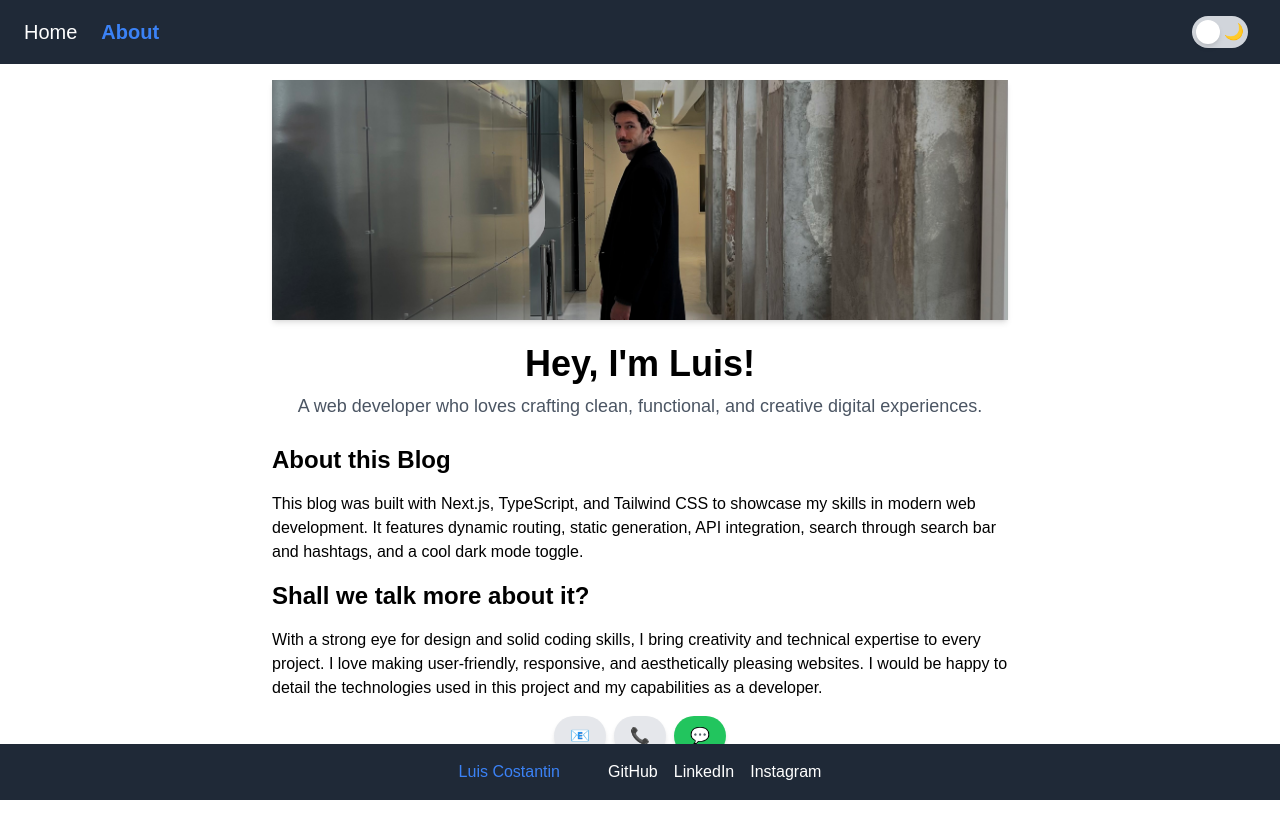
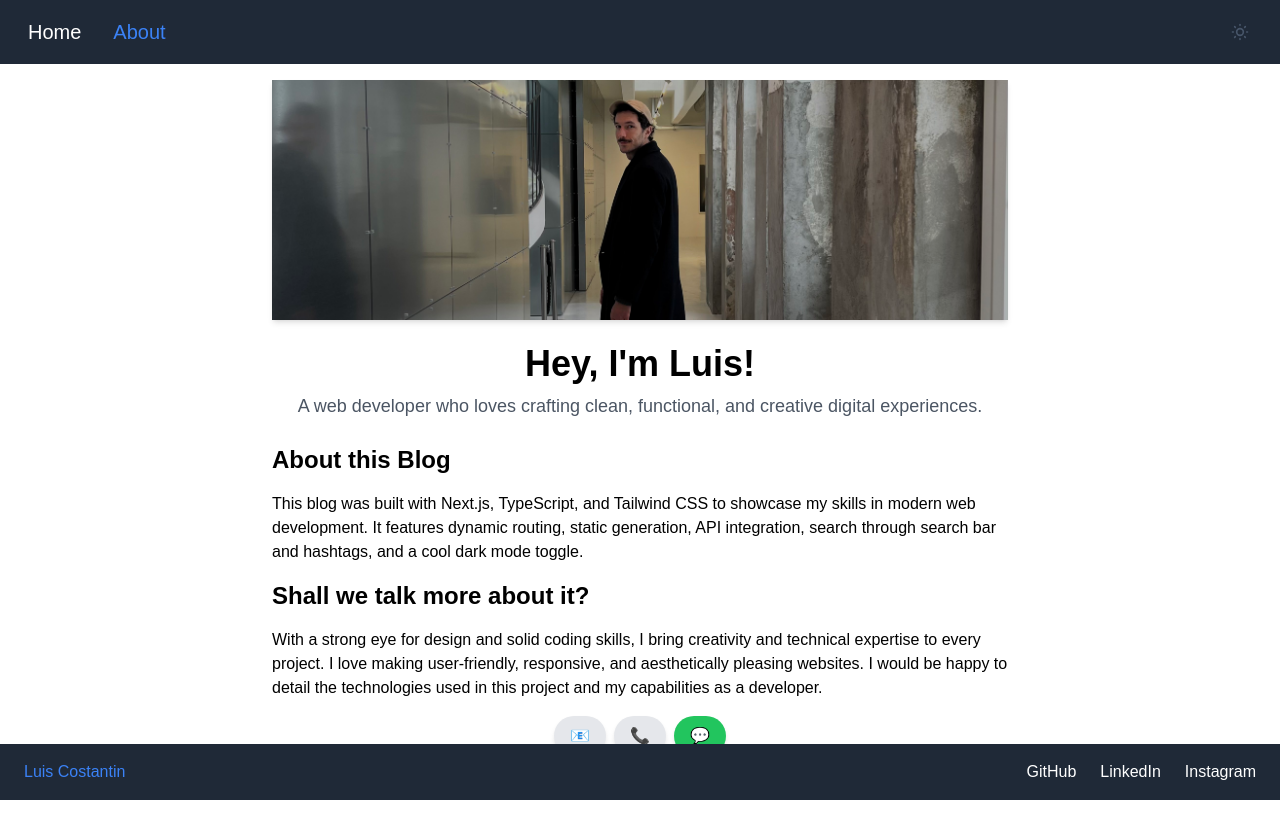
Before and after one commit to luisclaudioc/luis-costantin-blog, a Next.js app: page /about in a window 1280 px wide. Built offline with nearby package versions, Linux system fonts and the light colour scheme.

Commit message:
style fixes 1

```diff
--- a/components/DarkModeToggle.tsx
+++ b/components/DarkModeToggle.tsx
@@ -1,61 +1,79 @@
-"use client";
+"use client"
 
-import { useEffect, useState } from "react";
-import { motion } from "framer-motion";
+import { useEffect, useState } from "react"
 
 export default function DarkModeToggle() {
-  const [darkMode, setDarkMode] = useState(() => {
-    // Check if theme is already stored in localStorage
-    return typeof window !== "undefined" && localStorage.getItem("theme") === "dark";
-  });
+  const [darkMode, setDarkMode] = useState(false) // Default to false
 
+  // ✅ Ensure dark mode is set correctly on mount
   useEffect(() => {
-    // Apply the theme on initial load
+    const savedTheme = localStorage.getItem("theme")
+    const prefersDark = window.matchMedia("(prefers-color-scheme: dark)").matches
+
+    if (savedTheme === "dark" || (!savedTheme && prefersDark)) {
+      setDarkMode(true)
+      document.documentElement.classList.add("dark")
+    } else {
+      setDarkMode(false)
+      document.documentElement.classList.remove("dark")
+    }
+  }, [])
+
+  // ✅ Update class when darkMode changes
+  useEffect(() => {
+    console.log("Dark mode:", darkMode) // Debugging log
     if (darkMode) {
-      document.documentElement.classList.add("dark");
+      document.documentElement.classList.add("dark")
+      localStorage.setItem("theme", "dark")
     } else {
-      document.documentElement.classList.remove("dark");
+      document.documentElement.classList.remove("dark")
+      localStorage.setItem("theme", "light")
     }
-  }, [darkMode]); // Runs whenever darkMode changes
+  }, [darkMode])
 
   const toggleDarkMode = () => {
-    setDarkMode((prev) => {
-      const newMode = !prev;
-      document.documentElement.classList.toggle("dark", newMode);
-      localStorage.setItem("theme", newMode ? "dark" : "light");
-      return newMode;
-    });
-  };
+    setDarkMode((prev) => !prev)
+  }
 
   return (
     <button
       onClick={toggleDarkMode}
-      className="relative w-14 h-8 flex items-center bg-gray-300 dark:bg-gray-700 rounded-full p-1 transition-all"
+      className="relative w-10 h-10 rounded-full focus:outline-none focus:ring-2 focus:ring-blue-500 dark:focus:ring-blue-400 transition-colors duration-300"
     >
-      {/* Moon icon */}
-      <motion.span
-        className="absolute right-1 text-gray-400"
-        animate={{ opacity: darkMode ? 0 : 1 }}
-        transition={{ duration: 0.3 }}
-      >
-        🌙
-      </motion.span>
+      <span className="sr-only">Toggle dark mode</span>
+      <div className="absolute inset-0 flex items-center justify-center transition-opacity duration-300 ease-in-out">
 
-      {/* Toggle ball */}
-      <motion.div
-        className="w-6 h-6 bg-white dark:bg-gray-900 rounded-full shadow-md"
-        animate={{ x: darkMode ? 24 : 0 }}
-        transition={{ type: "spring", stiffness: 300, damping: 20 }}
-      />
+        {/* Sun icon */}
+        <svg
+          className={`w-5 h-5 text-slate-600 dark:text-slate-400 ${darkMode ? "opacity-0" : "opacity-100"}`}
+          fill="none"
+          viewBox="0 0 24 24"
+          stroke="currentColor"
+        >
+          <path
+            strokeLinecap="round"
+            strokeLinejoin="round"
+            strokeWidth={2}
+            d="M12 3v1m0 16v1m9-9h-1M4 12H3m15.364 6.364l-.707-.707M6.343 6.343l-.707-.707m12.728 0l-.707.707M6.343 17.657l-.707.707M16 12a4 4 0 11-8 0 4 4 0 018 0z"
+          />
+        </svg>
 
-      {/* Sun icon */}
-      <motion.span
-        className="absolute left-1"
-        animate={{ opacity: darkMode ? 1 : 0 }}
-        transition={{ duration: 0.3 }}
-      >
-        ☀️
-      </motion.span>
+        {/* Moon icon */}
+        <svg
+          className={`absolute w-5 h-5 text-slate-600 dark:text-slate-400 ${darkMode ? "opacity-100" : "opacity-0"}`}
+          fill="none"
+          viewBox="0 0 24 24"
+          stroke="currentColor"
+        >
+          <path
+            strokeLinecap="round"
+            strokeLinejoin="round"
+            strokeWidth={2}
+            d="M20.354 15.354A9 9 0 018.646 3.646 9.003 9.003 0 0012 21a9.003 9.003 0 008.354-5.646z"
+          />
+        </svg>
+
+      </div>
     </button>
-  );
+  )
 }
--- a/components/Footer.tsx
+++ b/components/Footer.tsx
@@ -1,17 +1,19 @@
 export default function Footer() {
   return (
     <footer className="p-4 bg-gray-800 text-white text-center fixed bottom-0 w-full">
-      <div className="flex justify-center items-center space-x-4">
+      <div className="flex justify-between items-center space-x-4 mx-2">
         <span className="text-blue-500 pr-8">Luis Costantin</span>
-        <a href="https://github.com/luisclaudioc" target="_blank" className="hover:underline">
+        <div className="flex justify-center space-x-6">
+          <a href="https://github.com/luisclaudioc" target="_blank" className="transform active:scale-95 transition-all duration-300 ease-in-out hover:underline">
             GitHub
           </a>
-        <a href="https://www.linkedin.com/in/luisclaudioc/" target="_blank" className="hover:underline">
+          <a href="https://www.linkedin.com/in/luisclaudioc/" target="_blank" className="transform active:scale-95 transition-all duration-300 ease-in-out hover:underline">
             LinkedIn
           </a>
-        <a href="https://www.instagram.com/luisclaudioc/" target="_blank" className="hover:underline hidden md:block">
+          <a href="https://www.instagram.com/luisclaudioc/" target="_blank" className="transform active:scale-95 transition-all duration-300 ease-in-out  hidden md:block">
             Instagram
           </a>
+        </div>
       </div>
     </footer>
   );
--- a/components/Navbar.tsx
+++ b/components/Navbar.tsx
@@ -11,26 +11,25 @@ interface NavbarProps {
 
 export default function Navbar({ searchQuery, setSearchQuery }: NavbarProps) {
   const router = useRouter();
-  const isActive = (path: string) => (router.pathname === path ? "text-blue-500 font-bold" : "text-white");
+  const isActive = (path: string) =>
+    router.pathname === path ? "text-blue-500" : "text-white";
 
   return (
-    <nav className="p-4 bg-gray-800 text-white flex justify-between items-center">
+    <nav className="sticky top-0 left-0 w-full py-3 px-5 bg-gray-800 text-white flex items-center z-50">
       <div className="flex space-x-4">
-        <Link href="/" className={`hover:underline ${isActive("/")}`}>
-          <span className="text-xl pl-2">Home</span>
+        <Link href="/" className={`transform hover:scale-110 active:scale-100 transition-all duration-300 ease-in-out ${isActive("/")}`}>
+          <span className="text-xl p-2">Home</span>
         </Link>
-        <Link href="/about" className={`hover:underline ${isActive("/about")}`}>
-          <span className="text-xl pl-2">About</span>
+        <Link href="/about" className={`transform hover:scale-110 active:scale-100 transition-all duration-300 ease-in-out ${isActive("/about")}`}>
+          <span className="text-xl p-2">About</span>
         </Link>
       </div>
 
-      {router.pathname === "/" && (
-      <div className="flex justify-center">
-        <SearchBar searchQuery={searchQuery} setSearchQuery={setSearchQuery} />
-      </div>
-      )}
+      <div className="ml-auto flex items-center space-x-4">
+        {router.pathname === "/" && (
+          <SearchBar searchQuery={searchQuery} setSearchQuery={setSearchQuery} />
+        )}
 
-      <div className="flex- space-x-4 pr-4">
         <DarkModeToggle />
       </div>
     </nav>
--- a/components/SearchBar.tsx
+++ b/components/SearchBar.tsx
@@ -12,7 +12,7 @@ export default function SearchBar({ searchQuery, setSearchQuery }: SearchBarProp
       value={searchQuery}
       onChange={(e) => setSearchQuery(e.target.value)}
       placeholder="Search posts..."
-      className="w-full sm:w-72 md:w-96 px-4 py-1 mx-6 border border-gray-500 rounded-full bg-gray-700 text-white placeholder-gray-300 focus:outline-none focus:ring-2 focus:ring-blue-500"
+      className="w-full sm:w-72 md:w-84 place-items-end px-4 py-1 mx-6 border border-gray-500 rounded-full bg-gray-700 text-white placeholder-gray-300 focus:outline-none focus:ring-2 focus:ring-blue-500"
     />
   );
 }
--- a/pages/index.tsx
+++ b/pages/index.tsx
@@ -1,7 +1,7 @@
+import Head from "next/head";
 import { useState } from "react";
 import { GetStaticProps } from "next";
 import PostCard from "@/components/PostCard";
-import Footer from "@/components/Footer";
 import { hashtagGenerator } from "@/utils/hashtagGenerator";
 
 interface Post {
@@ -33,9 +33,16 @@ export default function Home({ posts, searchQuery, setSearchQuery }: Props) {
   };
 
   return (
+    <>
+      <Head>
+        <title>Home - CostantinBlog</title>
+      </Head>
       <div className="pb-16">
         <div className="container mx-auto p-4">
           <h1 className="text-3xl font-bold mb-4 text-center">Latest Blog Posts</h1>
+          <p className="text-center text-slate-600 dark:text-slate-400 mb-12 max-w-2xl mx-auto">
+            Explore our collection of articles covering technology, design, and development
+          </p>
 
           {(selectedTag || searchQuery) && (
             <div className="mb-4 text-center">
@@ -63,6 +70,7 @@ export default function Home({ posts, searchQuery, setSearchQuery }: Props) {
           </div>
         </div>
       </div>
+    </>
   );
 }
 
--- a/pages/post/[id].tsx
+++ b/pages/post/[id].tsx
@@ -1,3 +1,4 @@
+import Head from "next/head";
 import { GetStaticPaths, GetStaticProps } from "next";
 import { capitalizeTitle } from "@/utils/capitalizeTitle";
 
@@ -19,12 +20,17 @@ export default function Post({ post }: PostProps ) {
     }
 
     return (
+        <>
+            <Head>
+                <title>{`Post ${post.id} - CostantinBlog`}</title>
+            </Head>
             <div className="container mx-auto p-6">
             <h1 className="text-3xl text-blue-500 font-bold mb-4">{capitalizeTitle(post.title)}</h1>
             <p className="text-gray-600 mb-2">Post ID: {post.id}</p>
             <p className="text-gray-600 mb-4">Author: {post.userId}</p>
             <p className="text-lg">{post.body.charAt(0).toUpperCase() + post.body.slice(1)}</p>
             </div>
+        </>
     );
 }
 
--- a/styles/globals.css
+++ b/styles/globals.css
@@ -19,6 +19,6 @@ body {
 }
 
 .dark {
+  background: var(--background);
   color: var(--foreground);
-  background: var(--background);
 }
```
Also changed, not shown: components/PostCard.tsx (+20 -5 lines), pages/about.tsx (+10 -3 lines). Lines whose indentation alone changed are shown as unchanged.
